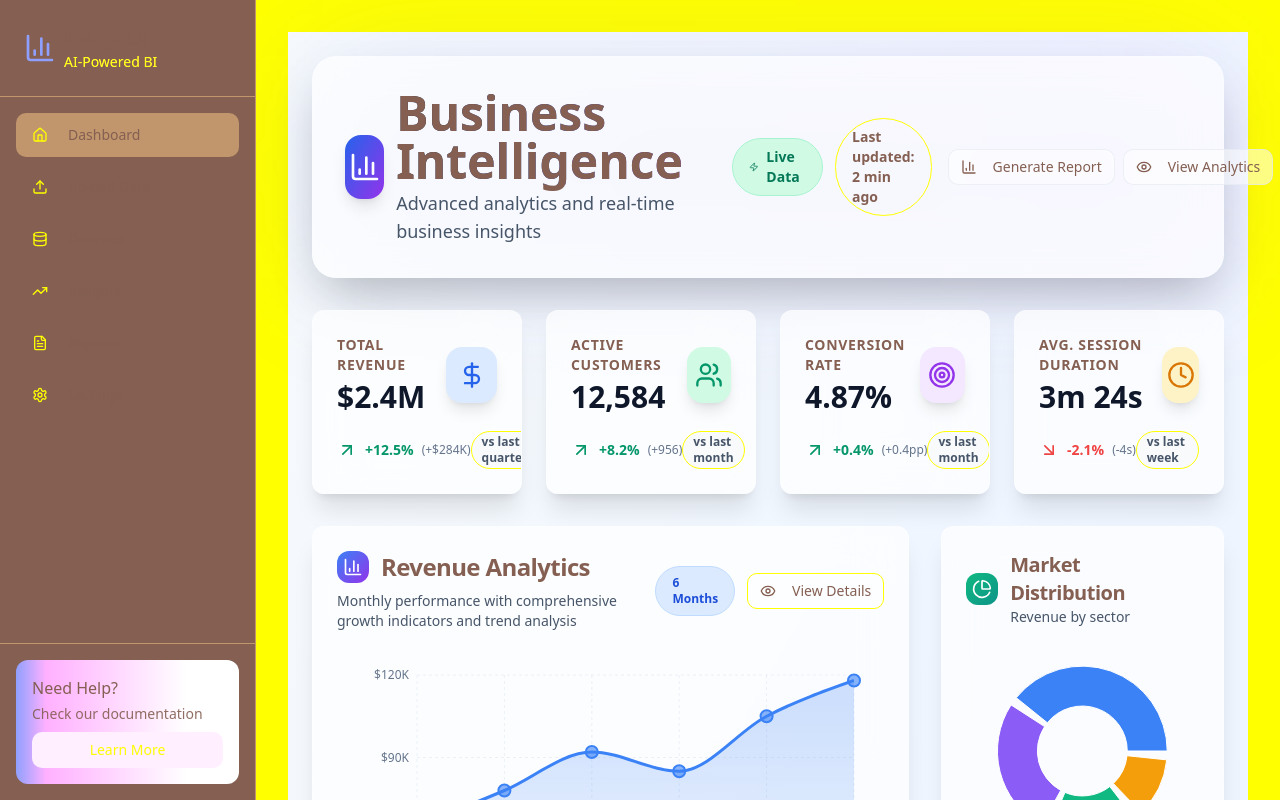
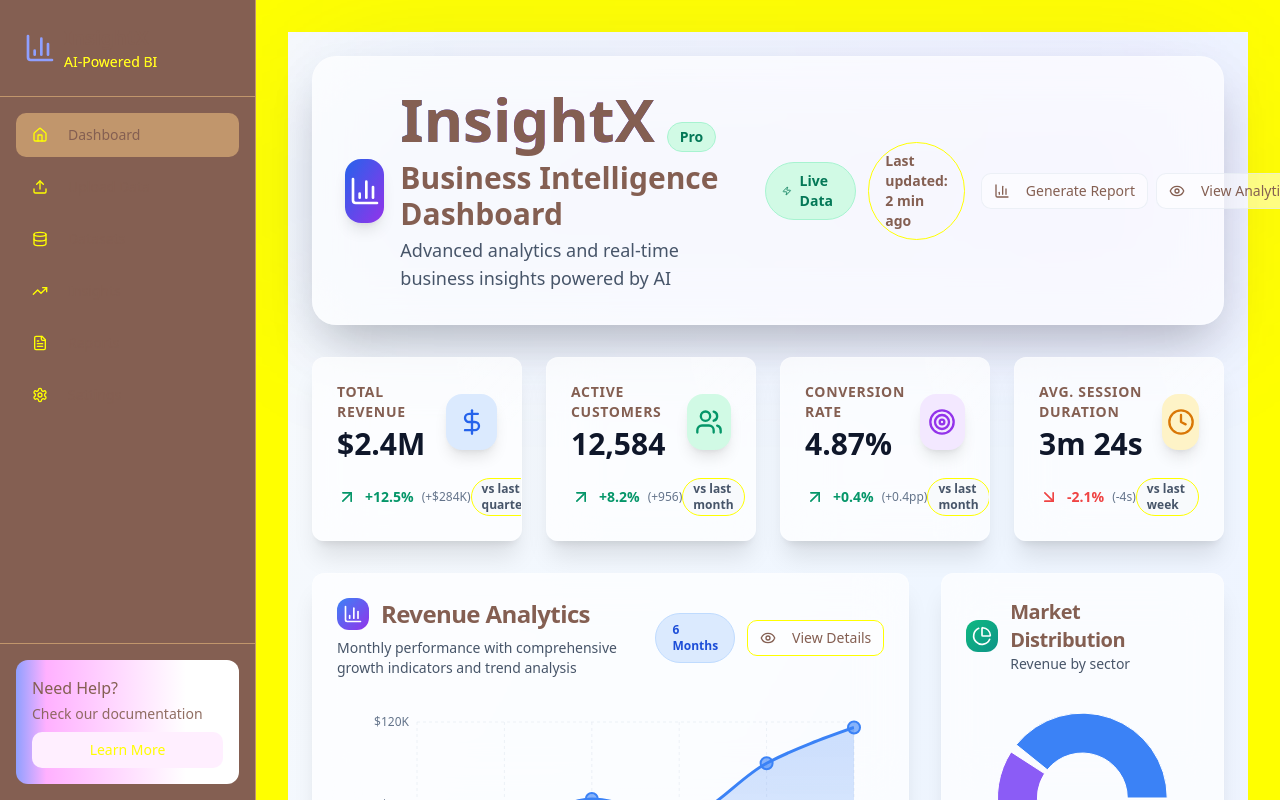
Before and after one commit to Rishita-rm/InsightX-AI-Powered-Business-Intelligence-Dashboard, a React (Vite) app: page / in a window 1280 px wide. Built offline with nearby package versions, Linux system fonts and the light colour scheme.

Commit message:
Fix:
Rectify any issues.

```diff
--- a/src/components/Dashboard.tsx
+++ b/src/components/Dashboard.tsx
@@ -98,22 +98,30 @@ const Dashboard = () => {
 
   return (
     <div className="min-h-screen bg-gradient-to-br from-slate-50 via-blue-50 to-indigo-50 p-6 space-y-8">
-      {/* Enhanced Header Section */}
+      {/* Enhanced Header Section with Brand */}
       <div className="relative">
         <div className="absolute inset-0 bg-gradient-to-r from-blue-600/10 to-purple-600/10 rounded-3xl blur-3xl" />
         <div className="relative bg-white/70 backdrop-blur-xl border border-white/20 rounded-3xl p-8 shadow-2xl">
           <div className="flex flex-col lg:flex-row lg:items-center justify-between gap-6">
             <div className="space-y-4">
-              <div className="flex items-center gap-3">
+              <div className="flex items-center gap-4">
                 <div className="w-16 h-16 bg-gradient-to-br from-blue-600 to-purple-600 rounded-2xl flex items-center justify-center shadow-lg">
                   <BarChart3 className="w-8 h-8 text-white" />
                 </div>
                 <div>
-                  <h1 className="text-4xl lg:text-5xl font-bold bg-gradient-to-r from-slate-900 via-blue-800 to-purple-800 bg-clip-text text-transparent">
-                    Business Intelligence
-                  </h1>
-                  <p className="text-lg text-slate-600 font-medium mt-1">
-                    Advanced analytics and real-time business insights
+                  <div className="flex items-baseline gap-3 mb-2">
+                    <h1 className="text-6xl font-black bg-gradient-to-r from-blue-600 via-purple-600 to-indigo-700 bg-clip-text text-transparent">
+                      InsightX
+                    </h1>
+                    <Badge className="bg-emerald-100 text-emerald-700 border-emerald-200 px-3 py-1 text-sm font-bold">
+                      Pro
+                    </Badge>
+                  </div>
+                  <h2 className="text-3xl font-bold text-slate-900 mb-1">
+                    Business Intelligence Dashboard
+                  </h2>
+                  <p className="text-lg text-slate-600 font-medium">
+                    Advanced analytics and real-time business insights powered by AI
                   </p>
                 </div>
               </div>
@@ -197,7 +205,6 @@ const Dashboard = () => {
 
       {/* Enhanced Charts Section */}
       <div className="grid gap-8 grid-cols-1 lg:grid-cols-12">
-        {/* Main Revenue Chart */}
         <Card className="lg:col-span-8 bg-white/70 backdrop-blur-xl border-white/20 shadow-xl">
           <CardHeader className="pb-6">
             <div className="flex items-center justify-between">
@@ -284,7 +291,6 @@ const Dashboard = () => {
           </CardContent>
         </Card>
 
-        {/* Enhanced Market Distribution */}
         <Card className="lg:col-span-4 bg-white/70 backdrop-blur-xl border-white/20 shadow-xl">
           <CardHeader className="pb-6">
             <div className="flex items-center gap-3">
@@ -347,9 +353,7 @@ const Dashboard = () => {
         </Card>
       </div>
 
-      {/* Performance Overview and Activity */}
       <div className="grid gap-8 grid-cols-1 lg:grid-cols-3">
-        {/* Quarterly Performance */}
         <Card className="lg:col-span-1 bg-white/70 backdrop-blur-xl border-white/20 shadow-xl">
           <CardHeader>
             <div className="flex items-center gap-3">
@@ -380,7 +384,6 @@ const Dashboard = () => {
           </CardContent>
         </Card>
 
-        {/* Recent Activity Panel */}
         <Card className="lg:col-span-2 bg-white/70 backdrop-blur-xl border-white/20 shadow-xl">
           <CardHeader>
             <div className="flex items-center justify-between">
```
